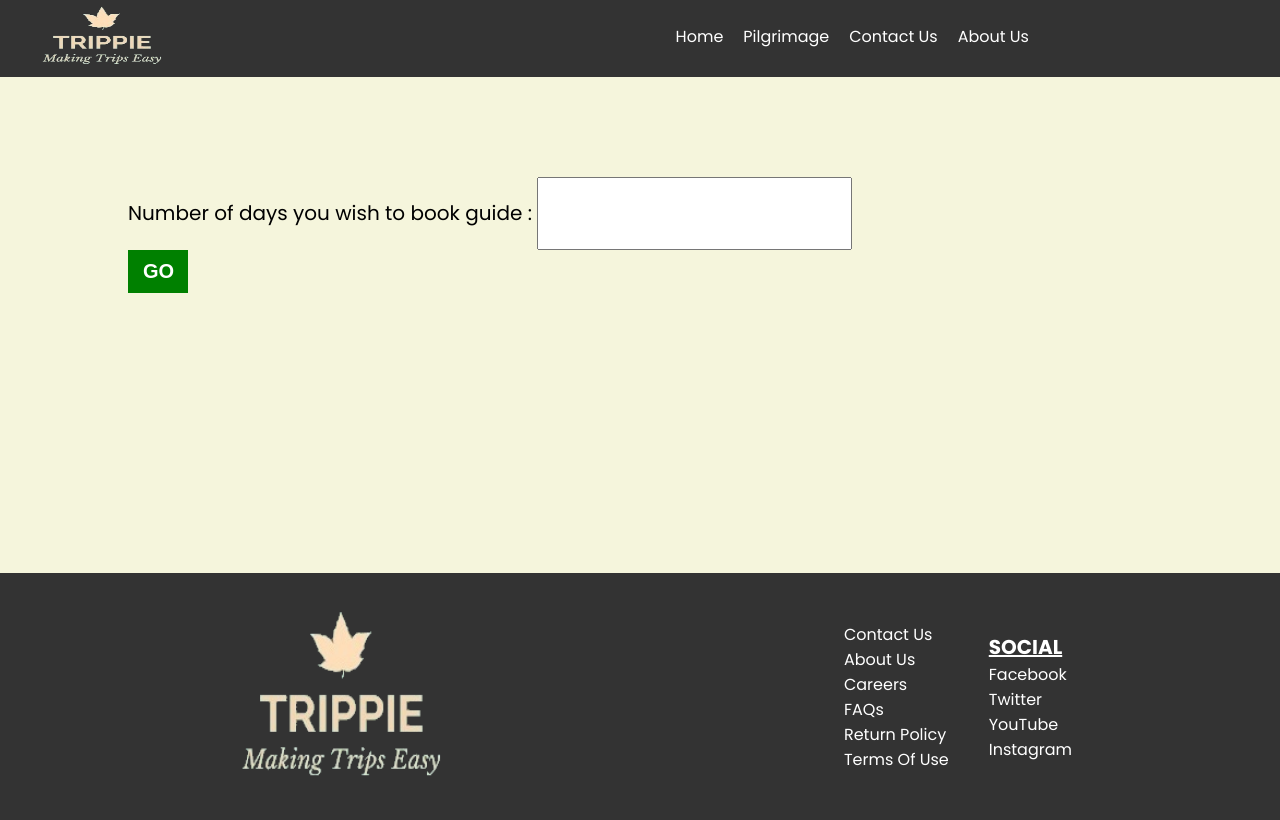
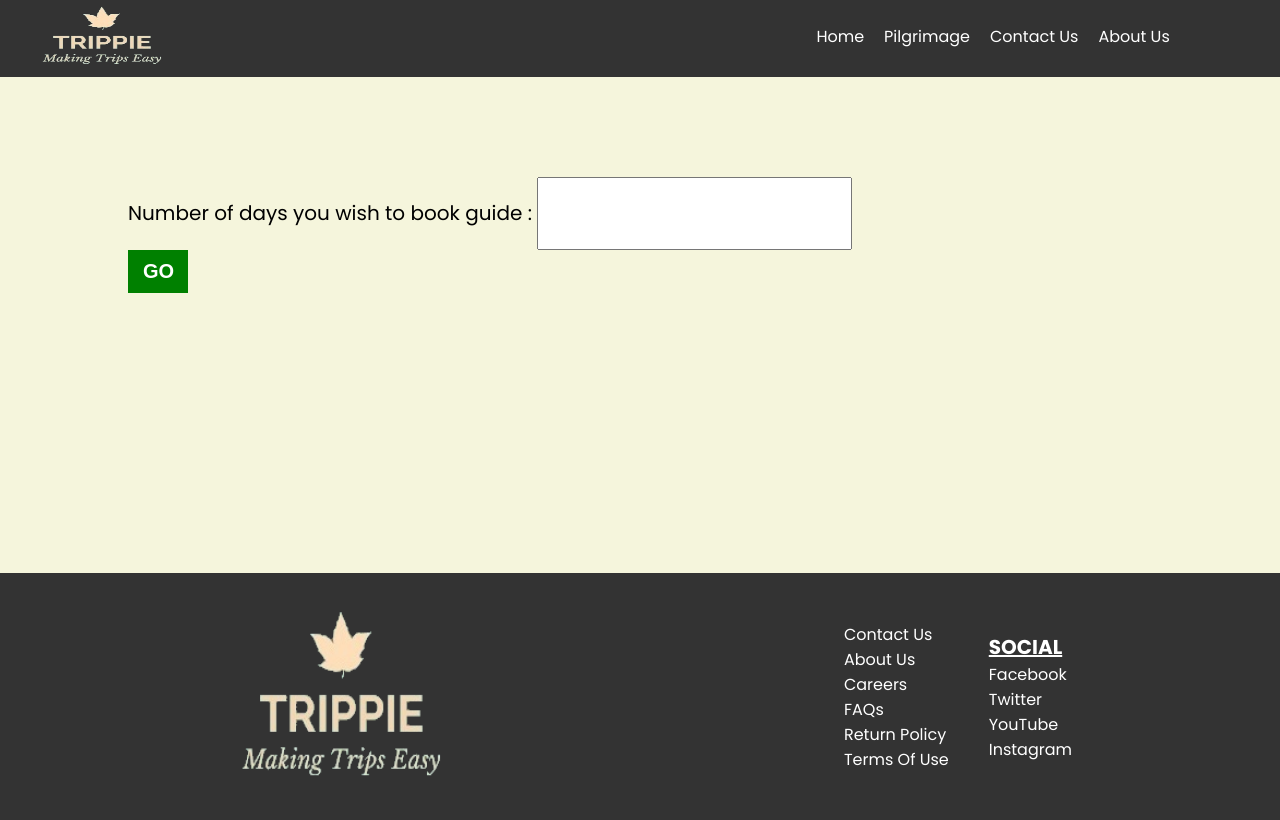
Before and after one commit to namansingh10/woc_travel, a PHP site: page /bookedGuide.html in a window 1280 px wide. Run offline with PHP 8.4, Linux system fonts and the light colour scheme.

Commit message:
finalized

```diff
--- a/booked.css
+++ b/booked.css
@@ -1,3 +1,11 @@
+.navbar nav {
+  left: 70% !important;
+}
+
+.navbar nav {
+  left: 63% !important;
+}
+
 h1 {
   text-align: center;
 }
```
